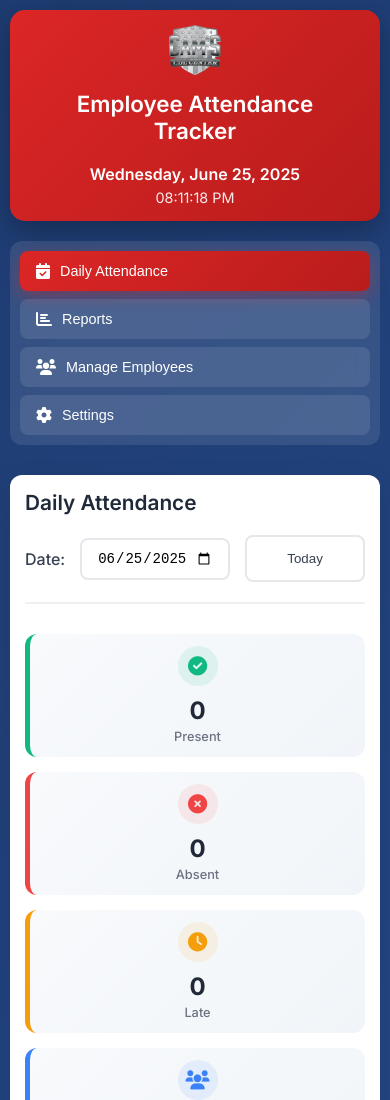
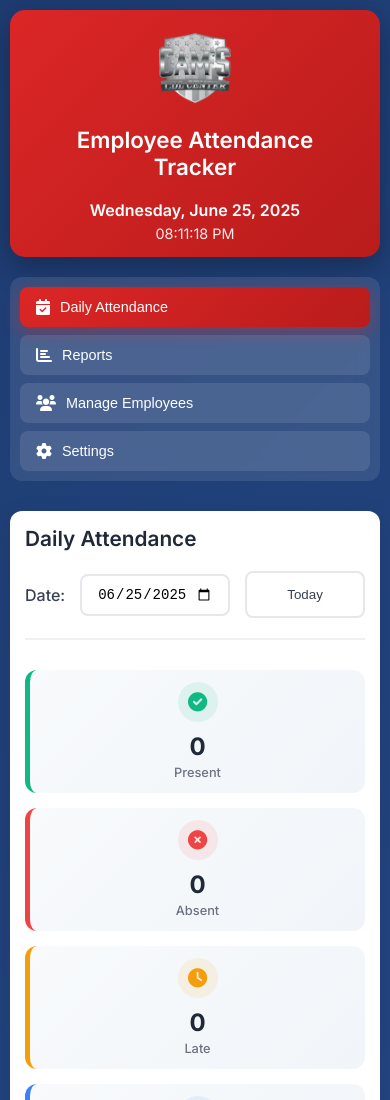
Before and after one commit to nicholasdudek/CamsTransport, a website: page index.html in a window 390 px wide. Shown: the top 1100 px of the page. Drawn offline with Linux system fonts and the light colour scheme.

Commit message:
Increase logo height and add vertical spacing - 80px height with 10px top/bottom margins

```diff
--- a/css/styles.css
+++ b/css/styles.css
@@ -45,10 +45,11 @@ body {
 
 .logo-image {
     width: calc(100% - 30px);
-    height: 60px;
+    height: 80px;
     object-fit: contain;
     border-radius: 8px;
     max-width: 100%;
+    margin: 10px 0;
 }
 
 /* Removed logo-text styles - no longer needed */
@@ -720,10 +721,11 @@ body {
 
     .logo-image {
         width: calc(100% - 30px);
-        height: 50px;
+        height: 70px;
         object-fit: contain;
         border-radius: 6px;
         max-width: 100%;
+        margin: 8px 0;
     }
 
     .date-time {
```
